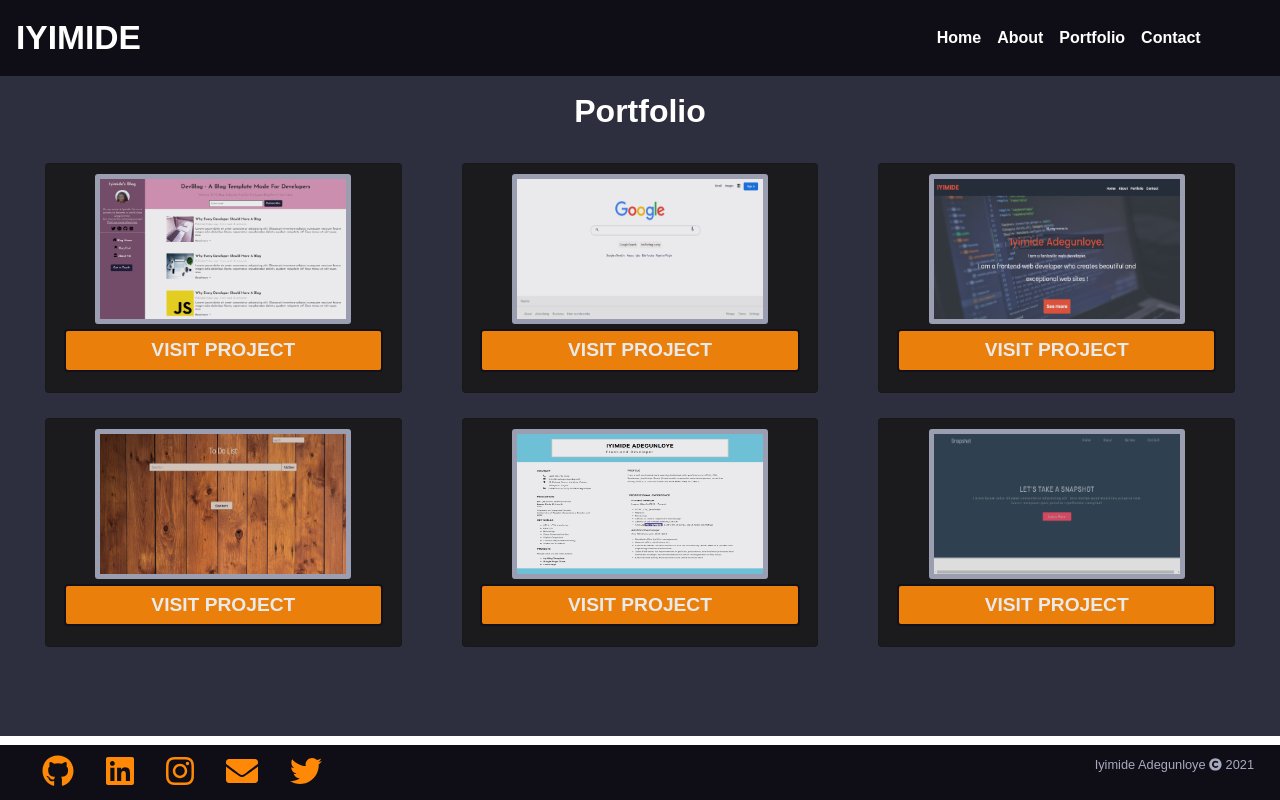
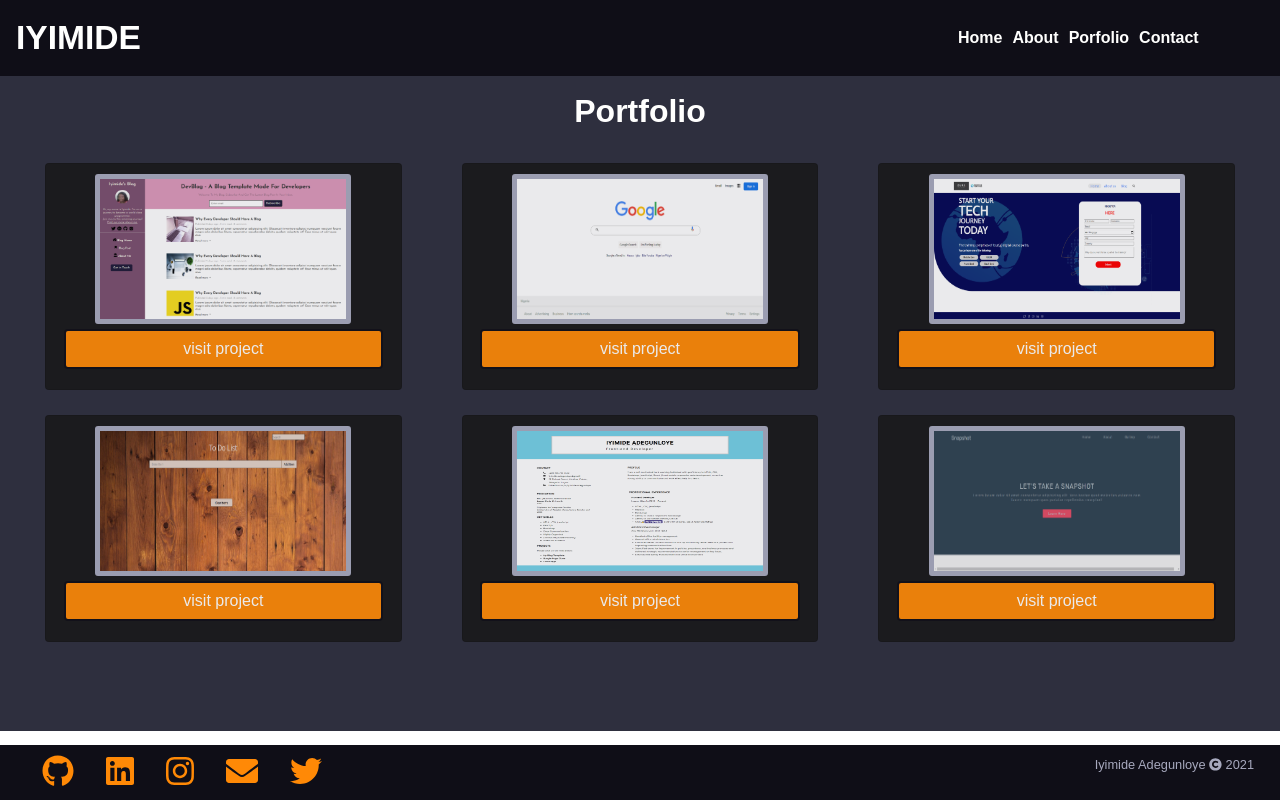
Before and after one commit to mide358/my-portfolio, a React (Create React App) app: page /Portfolio in a window 1280 px wide. Built offline with nearby package versions, Linux system fonts and the light colour scheme; what webfontloader would draw is missing.

Commit message:
improved about details

```diff
--- a/package.json
+++ b/package.json
@@ -1,5 +1,4 @@
 {
-  "homepage": "https://mide358.github.io/my-portfolio",
   "name": "iyimides-portfolio",
   "version": "0.1.0",
   "private": true,
@@ -24,9 +23,8 @@
     "start": "react-scripts start",
     "build": "react-scripts build",
     "test": "react-scripts test",
-    "eject": "react-scripts eject",
-    "predeploy": "npm run build",
-    "deploy": "gh-pages -d build"
+    "eject": "react-scripts eject"
+
   },
   "eslintConfig": {
     "extends": [
--- a/src/AboutContent.js
+++ b/src/AboutContent.js
@@ -5,14 +5,16 @@ import Card from 'react-bootstrap/Card';
 const AboutContent = () => {
   return (
 
-      <Card className="about-body " style={{ width: '26rem', height:'25rem' }}>
+      <Card className="about-body " style={{ width: '26rem', height:'28rem' }}>
   <Card.Body>
     <Card.Title><h2 className="d-none d-lg-block">About Me</h2></Card.Title>
 
     <Card.Text className="about-text">
-    <p >Hi, I'm <span className="myname">Iyimide. </span> I'm a multi-talented individual who specialises in creating exceptional and dynamic user experiences and applications.
-         I enjoy continuous learning and self development.
-        </p>
+    Hi, I am <span className="myname">Iyimide. </span><br></br>I am a Front-end developer who specializes in creating exceptional and dynamic user experiences, web pages and  web applications.
+    I currently work with JavaScript, React JS, HTML, CSS and Bootstrap. <br></br>
+
+    I enjoy continuous learning and self development.
+
     </Card.Text>
 
   </Card.Body>
--- a/src/AboutImage.js
+++ b/src/AboutImage.js
@@ -8,7 +8,7 @@ const AboutImage = () => {
 
 
        <Card.Img  src={Portrait}className="about-img-top mypix mx-auto d-block" alt="..."  />
-    <Card.Text><h5 className="myjob">Software Developer</h5></Card.Text>
+    <Card.Text className="myjob">Software Developer</Card.Text>
 
     </Card>
    );
--- a/src/Footer.js
+++ b/src/Footer.js
@@ -9,12 +9,12 @@ const Footer = () => {
    <div className="footer">
 
 <div className="foot">
-<a href="https://github.com/mide358" className="github foot"><FontAwesomeIcon icon={faGithub} size="2x"/></a>
-<a href="https://www.linkedin.com/in/iyimide-adegunloye/" className="linkedin foot"><FontAwesomeIcon icon={faLinkedin} size="2x"/></a>
+<a target="_blank" rel='noreferrer'href="https://github.com/mide358" className="github foot"><FontAwesomeIcon icon={faGithub} size="2x"/></a>
+<a  target="_blank" rel='noreferrer' href="https://www.linkedin.com/in/iyimide-adegunloye/" className="linkedin foot"><FontAwesomeIcon icon={faLinkedin} size="2x"/></a>
 
-<a href="https://www.instagram.com/cuteiyimi" className="instagram foot"><FontAwesomeIcon icon={faInstagram} size="2x"/></a>
-<a href="mailto:iyimide.adegunloye@gmail.com" className="email foot"><FontAwesomeIcon icon={faEnvelope} size="2x"/></a>
-<a href="https://twitter.com/cuteiyimi" className="twitter foot"><FontAwesomeIcon icon={faTwitter} size="2x"/></a>
+<a target="_blank" rel='noreferrer' href="https://www.instagram.com/cuteiyimi" className="instagram foot" ><FontAwesomeIcon icon={faInstagram} size="2x"/></a>
+<a  target="_blank" rel='noreferrer'href="mailto:iyimide.adegunloye@gmail.com" className="email foot" ><FontAwesomeIcon icon={faEnvelope} size="2x"/></a>
+<a target="_blank" rel='noreferrer' href="https://twitter.com/cuteiyimi" className="twitter foot"><FontAwesomeIcon icon={faTwitter} size="2x"/></a>
 </div>
 
 <div className="foot copyright"  >
--- a/src/Home.js
+++ b/src/Home.js
@@ -1,4 +1,5 @@
     import React, {useState} from 'react';
+    import { Link } from 'react-router-dom';
     import HomeImage from './HomeImage'
     import Popup from './Popup'
 
@@ -21,12 +22,12 @@ const Home = () => {
         <h1 className="home-title"><span>Iyimide Adegunloye</span></h1> <p> Welcome to my  website</p>
       <p id="second-text">I am a frontend web developer who creates beautiful and exceptional web sites!</p>
 
-<button href="/" type="button" variant="primary" className="btn-home btn-primary" onClick={() =>setButtonPopup(true)}>See more</button>
+    <button href="/" type="button" variant="primary" className="btn-home btn-primary" onClick={() =>setButtonPopup  (true)}>See more</button>
         <Popup trigger={buttonPopup } setTrigger={setButtonPopup}>
         <div className="pop-details">
-  <a href="/about">About</a><br></br>
-  <a href="/portfolio">Porfolio</a> <br />
-  <a href="/contact">Contact</a>
+        <Link to="/about" >About </Link><br></br>
+        <Link to="/portfolio" >Porfolio</Link> <br />
+        <Link to="/contact" >Contact</Link>
        </div>
     </Popup>
 
--- a/src/HomeImage.js
+++ b/src/HomeImage.js
@@ -1,15 +1,15 @@
 import React from 'react'
 import Background from './images/prog1.jpeg'
-
+import Container from 'react-bootstrap/Container'
 
 
 const HomeImage = () => {
   return (
-
-    <div className="image-container">
+    <Container fluid className="image-container" style={{backgroundColor:'#2e2f3e'}}>
       <img  src={Background} alt="..." className="image-cover" />
 
-    </div>
+
+    </Container>
    );
 }
 
--- a/src/Navbar.js
+++ b/src/Navbar.js
@@ -1,6 +1,10 @@
 import React from 'react';
 import Navbar from 'react-bootstrap/Navbar';
 import Nav from 'react-bootstrap/Nav';
+import { Link } from 'react-router-dom';
+
+
+
 
 
 
@@ -8,16 +12,16 @@ import Nav from 'react-bootstrap/Nav';
 
 const TheNav = () => {
   return (
-    <Navbar className="navigation" bg="light" expand="lg">
+    <Navbar collapseOnSelect className="navigation" bg="light" expand="lg" >
   <Navbar.Brand style={{color:"#fffffe", fontSize:"2.1rem", fontWeight:'bolder'}} href="/about" >IYIMIDE</Navbar.Brand>
-  <Navbar.Toggle aria-controls="basic-navbar-nav" />
-  <Navbar.Collapse id="basic-navbar-nav">
+  <Navbar.Toggle aria-controls="responsive-navbar-nav" />
+  <Navbar.Collapse id="responsive-navbar-nav">
 
     <Nav className="ml-auto all-link">
-      <Nav.Link id="link" href="/home">Home</Nav.Link>
-      <Nav.Link id="link" href="/about">About</Nav.Link>
-      <Nav.Link id="link" href="/portfolio">Portfolio</Nav.Link>
-      <Nav.Link id="link" href="/contact">Contact</Nav.Link>
+      <Link id="link"  to="/" exact="true"  >Home</Link>
+      <Link  id="link" to="/about" >About </Link>
+      <Link  id="link" to="/portfolio" >Porfolio</Link>
+      <Link  id="link" to="/contact" >Contact</Link>
 
     </Nav>
   </Navbar.Collapse>
--- a/src/Portfolio.js
+++ b/src/Portfolio.js
@@ -6,7 +6,7 @@ import Col from 'react-bootstrap/Col'
 import PortfolioButton from './PortfolioButton'
 import Project1 from './images/prog1.png';
 import Project2 from './images/prog2.png';
-import Project3 from './images/prog3.png';
+import Project3 from './images/landingPage.png';
 import Project4 from './images/todo-app.png';
 import Project5 from './images/Iyimides-CV.png';
 import Project6 from './images/snapshot.png';
@@ -21,19 +21,22 @@ const Portfolio = () => {
           <Col lg={4}>
      <Card className="port-col" >
       <Card.Img src={Project1} className=" d-block portfolio-img" alt="..." />
-      <PortfolioButton url="https://digital-initiative-midew2.netlify.app/" />
+      <a target="_blank" rel='noreferrer' href="https://digital-initiative-midew2.netlify.app/"><PortfolioButton/></a>
+
       </Card>
       </Col>
       <Col lg={4}>
      <Card className="port-col" >
       <Card.Img src={Project2} className="d-block portfolio-img" alt="..."/>
-      <PortfolioButton url="https://digital-initiative-midew2-2.netlify.app/" />
+      <a id="test" target="_blank" rel='noreferrer' href="https://digital-initiative-midew2-2.netlify.app/"><PortfolioButton/></a>
+
         </Card>
         </Col>
         <Col lg={4}>
        <Card className="port-col" >
         <Card.Img src={Project3} className=" d-block portfolio-img" alt="..."/>
-        <PortfolioButton url="https://digital-initiative-midew3.netlify.app/" />
+        <a target="_blank" rel='noreferrer' href="https://team-human-torch.netlify.app/"><PortfolioButton/></a>
+
       </Card>
       </Col>
       </CardDeck>
@@ -44,19 +47,24 @@ const Portfolio = () => {
         <Col lg={4} >
       <Card className="port-col" >
       <Card.Img src={Project4} className=" d-block portfolio-img" alt="..."/>
-      <PortfolioButton url="https://mide-todo-app.netlify.app/"/>
+      <a target="_blank" rel='noreferrer' href="https://mide-todo-app.netlify.app/"><PortfolioButton/></a>
+
+
         </Card>
        </Col>
        <Col lg={4}>
        <Card className="port-col" >
         <Card.Img src={Project5} className=" d-block portfolio-img" alt="..."/>
-        <PortfolioButton url="https://mide358.github.io/iyimides-cv/"/>
+        <a target="_blank" rel='noreferrer' href="https://mide358.github.io/iyimides-cv/"><PortfolioButton/></a>
+
+
       </Card>
       </Col >
       <Col lg={4}>
      <Card className="port-col" >
       <Card.Img src={Project6} className=" d-block portfolio-img" alt= "..."/>
-      <PortfolioButton url="https://snapshot-design.netlify.app/"/>
+        <a target="_blank" rel='noreferrer' href="https://snapshot-design.netlify.app/"><PortfolioButton/></a>
+
       </Card>
       </Col>
       </CardDeck>
--- a/src/index.css
+++ b/src/index.css
@@ -21,6 +21,7 @@ a {
   justify-content: space-between;
   font-size: 1rem;
   cursor: pointer;
+  margin-right: 10px;
 }
 #link:hover {
   color: #ff8906;
@@ -173,6 +174,11 @@ a {
   font-weight: bold;
   color: #fffffe;
 }
+
+#test a {
+  text-decoration: none;
+  color: red !important;
+}
 .port-row {
   margin: 0;
   padding-bottom: 25px;
@@ -184,6 +190,7 @@ a {
 }
 .port-col:hover {
   border: 2px solid #0f0e17;
+  text-decoration: none;
 }
 .portfolio-img {
   border: 5px solid #a7a9be;
@@ -393,7 +400,7 @@ form {
   }
   .about-body {
     width: 18rem !important;
-    height: 20rem !important;
+    height: 32rem !important;
   }
   .about-group {
     margin: auto !important;
@@ -454,7 +461,7 @@ form {
   }
   .about-body {
     width: 18rem !important;
-    height: 20rem !important;
+    height: 32rem !important;
     margin-top: 5%;
   }
   .about-group {
```
Also changed, not shown: src/images/landingPage.png (added). Lines whose indentation alone changed are shown as unchanged.
